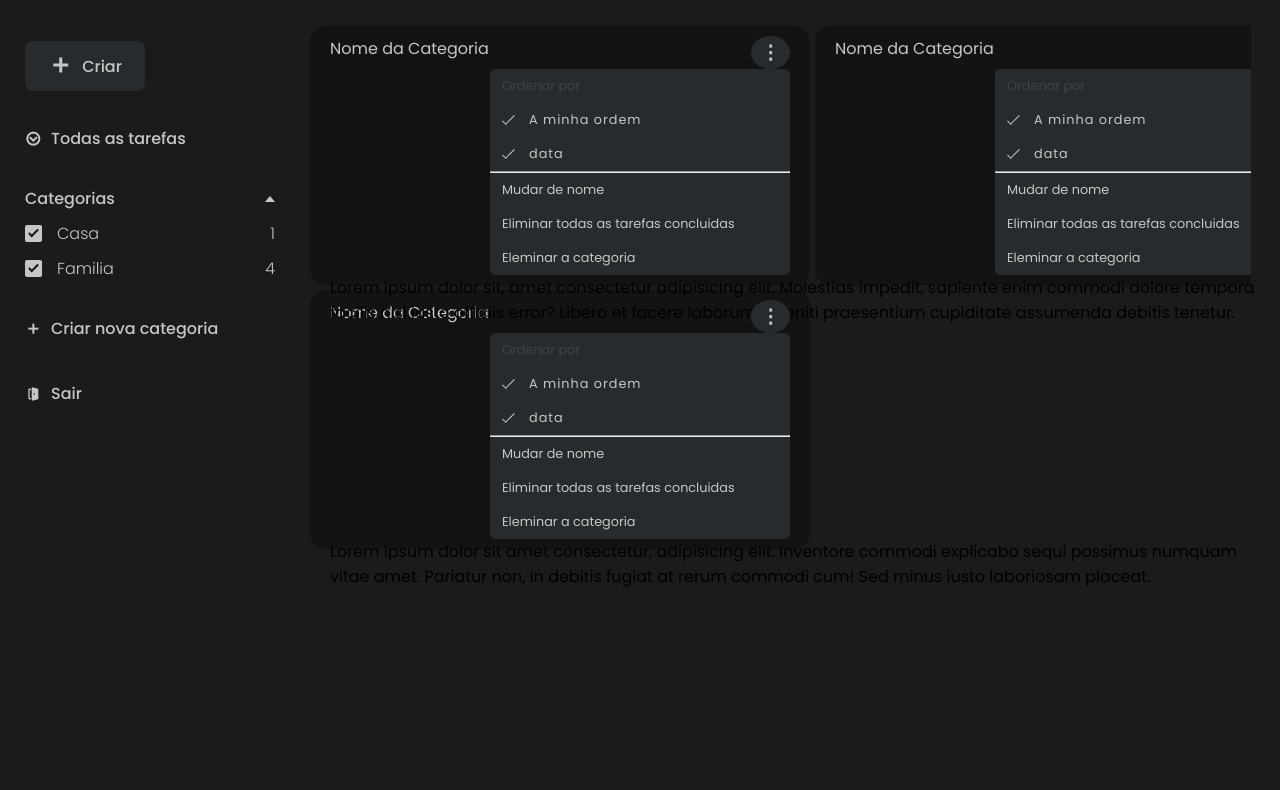
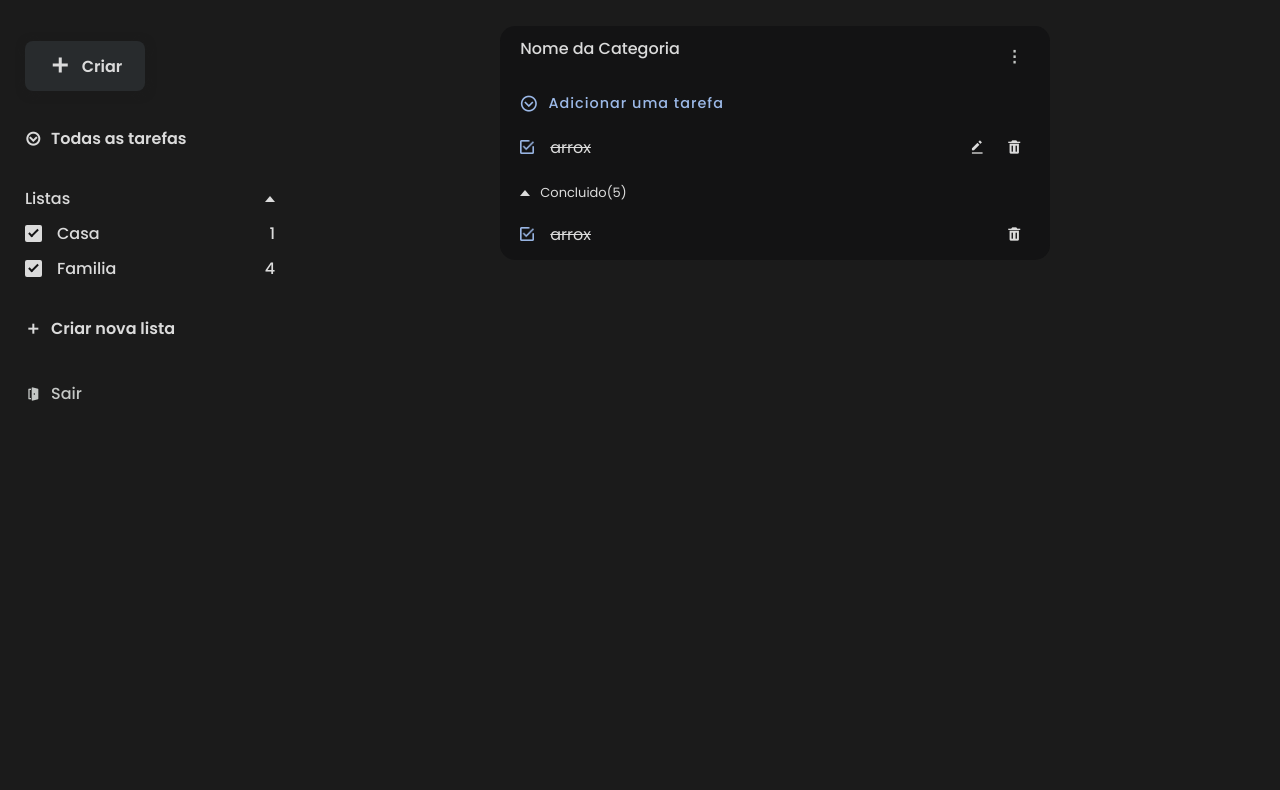
Before and after one commit to jenilsonlucas/learningWebFrontEnd, a plain HTML site: page to-do-list/index.html in a window 1280 px wide. Shown: the part 100-890 px from the top of the page. Drawn offline with nearby package versions, Linux system fonts and the light colour scheme.

Commit message:
mandando tudo para o git

```diff
--- a/to-do-list/assets/styles/style.css
+++ b/to-do-list/assets/styles/style.css
@@ -39,7 +39,7 @@ body{
 .navbar-top .menu-icon{
     font-size: 2em;
     font-weight: 700;
-    color: #C4C7C5;
+    color: #DBDBDB;
     display: flex;
     align-items: flex-end;
     padding: 6px;
@@ -52,7 +52,7 @@ body{
 .navbar-top .menu h1{
     font-size: 2em;
     font-weight: 700;
-    color:#C4C7C5;
+    color:#DBDBDB;
 }
 
 .navbar-top .info{
@@ -243,7 +243,7 @@ aside .navbar-side{
     width: 120px;
     height: 50px;
     font-size: 1em;
-    font-weight: 500;
+    font-weight: 600;
     display: flex;
     gap: 10px;
     justify-content: center;
@@ -251,7 +251,7 @@ aside .navbar-side{
     background: #282B2D;
     border: none;
     border-radius:8px;
-    color: #C4C7C5;
+    color: #DBDBDB;
     box-shadow: 1px 2px 10px #1B1B1B;
     transition: .3s;
     cursor: pointer;
@@ -270,9 +270,9 @@ aside .navbar-side{
     display: flex;
     gap: 10px;
     align-items: center;
-    color: #C4C7C5;
+    color: #DBDBDB;
     font-size: 1em;
-    font-weight: 500;
+    font-weight: 600;
     padding: 5px 0;
     border-radius: 20px;
     transition: padding .3s;
@@ -290,7 +290,7 @@ aside .navbar-side{
 
 .navbar-side .dropdown{
     position: relative;
-    color: #C4C7C5;
+    color: #DBDBDB;
     font-size: 1em;
 }
 
@@ -307,11 +307,11 @@ aside .navbar-side{
     height: 0;
     border-left: 5px solid transparent;
     border-right: 5px solid transparent;
-    border-bottom: 6px solid #C4C7C5;
+    border-bottom: 6px solid #DBDBDB;
 }
 
 .dropdown .menu li{
-    font-weight: 300;
+    font-weight: 500;
     display: flex;
     align-items: center;
     justify-content: space-between;
@@ -326,13 +326,13 @@ aside .navbar-side{
 .dropdown .menu li div .checkbox{
    width: 17px;
    height: 17px;
-   border: 2px solid #C4C7C5;
+   border: 2px solid #DBDBDB;
    border-radius: 2px;
    position: relative;
 }
 
 .dropdown .menu li div .checkbox[aria-checked="true"]{
-    background: #C4C7C5;
+    background: #DBDBDB;
 }
 
 .dropdown .menu li div .checkbox[aria-checked="true"]::after{
@@ -377,10 +377,12 @@ aside .navbar-side{
 .content .tasks-list{
     max-width: 97%;
     max-height: 75%;
+    min-height: 75%;
     display: grid;
     grid-template-columns: repeat(2, 1fr);
+    align-items: start;
     gap: 5px;
-    overflow: hidden scroll;
+    overflow: hidden auto;
     padding: 10px;
 }
 
@@ -388,34 +390,48 @@ aside .navbar-side{
     grid-column: 1 / -1;
     width: 50%;
     justify-self: center;
-    width: 600px;
+    width: 550px;;
 }
 .tasks-list .task-item{
-    width: 500px;
+    position: relative;
+    max-height: 410px;
+    width: 490px;
     background: #131314;
-    padding: 10px 20px;
+    padding: 0px 20px;
     border-radius: 15px;
     transition: all .2s ease;
-
-
+    overflow: hidden scroll;
+    overscroll-behavior: none;
 }
 
 .tasks-list .task-item:hover{
-    box-shadow: 1px 2px 0px #000;
+    box-shadow: 1px 2px 10px #40444a28;
+}
+
+.tasks-list .task-item:only-child  #task-back-head{
+    width: 510px;
+    z-index: 500;
+}
+.task-item #task-back-head{
+    position: fixed;
+    width: 450px;
+    background: #131314;
+    padding: 10px 0px 5px 0px;
+    z-index: 500;
 }
 
 
 .task-item .task-head{
+    position: relative;
     display: flex;
     align-items: flex-start;
     justify-content: space-between;
-
 }
 
 .task-head > p{
     font-size: 1em;
-    font-weight: 400;
-    color: #C4C7C5;
+    font-weight: 500;
+    color: #DBDBDB;
     width: 200px;
 }
 
@@ -426,16 +442,19 @@ aside .navbar-side{
     justify-content: flex-end;
     flex-direction: column;
     z-index: 5;
+
 }
 
 .task-head .options .icon-option{
     position: relative;
-    display: inline-block;
-    font-size: 1.2em;
+    font-size: 1em;
     font-weight: 700;
     color: #C4C7C5;
-    padding: 2px 10px;
+    padding: 8px 8px;
     border-radius: 50%;
+    display: flex;
+    align-items:center;
+    justify-content: center;
     cursor: pointer;
     transition: .3s;
 }
@@ -446,7 +465,7 @@ aside .navbar-side{
 
 .task-head .options .icon-option.active{
     background-color: #282B2D;
-    color: #C4C7C5;
+    color: #40444A;
 }
 
 .task-head .icon-option[p-title]::after{
@@ -457,9 +476,9 @@ aside .navbar-side{
     width: 100px;
     transform: translate(-50%, 25px);
     background: #40444A;
-    color: #C4C7C5;
-    font-size: 8px;
-    font-weight: 700;
+    color: #DBDBDB;
+    font-size: 0.5em;
+    font-weight: 500;
     border-radius: 4px;
     opacity: 0;
     padding: 5px 10px;
@@ -477,8 +496,11 @@ aside .navbar-side{
 }
 
 .task-head .options .category-options{
+    display: none;
+    position: relative;
     background: #282B2D;
     width: 300px;
+    height: 300px;
     border-radius: 5px;
     box-shadow: 0px 5px 10px #131314;
     overflow: hidden;
@@ -534,9 +556,9 @@ aside .navbar-side{
 }
 
 hr{
-    color: #C4C7C5;
-    font-weight: 500;
-    font-size: 0.8em;
+    color: #c4c7c542;
+    font-weight: 100;
+    font-size: 0.1em;
 }
 
 .options .category-options .box-options > span{
@@ -552,5 +574,196 @@ hr{
 }
 
 .task-item .task-content{
+    position: relative;
+    top: auto;
+    width: 100%;
+    padding: 15px 0px 0 0;
+}
+
+
+.task-item div .add-task{
+    position: relative;
+    display: flex;
+    gap: 10px;
+    align-items: center;
+    padding: 6px;
+    margin-top: 10px;
+    margin-left: -7px;
+    border-radius: 20px;
+    transition: .3s;
+    z-index: 500;
+}
+
+.add-task i{
+    font-size: 1.2em;
+    font-weight: 500;
+    color: #9CB9E8;
+    cursor: pointer;
+ }
+
+ .add-task span{
+    font-size: 0.9em;
+    font-weight: 500;
+    color: #9CB9E8;
+    cursor: pointer;
+    letter-spacing: 1px;
+ }
+
+ .add-task:hover{
+    background: #9cb9e827;
+ }
+
+ .task-content .no-tasks{
+    position:relative;
+    width: 100%;
+    display: flex;
+    align-items: center;
+    justify-content: center;
+    flex-direction: column;
+    margin-top: 20px;
+ }
+
+ .task-content .no-tasks img{
+    width: 190px;
+    object-fit: cover;
+ }
+
+ .no-tasks-head{
+    text-align: center;
+    width: 250px;
+ }
+
+ .no-tasks-head h3{
+    font-size: 1.2em;
+    color: #DBDBDB;
+    font-weight: 500;
+ }
+ .no-tasks-head p{
+    font-size: 0.8em;
+    color:#DBDBDB;
+    font-weight: 400;
+    padding: 10px 35px;
+ }
+
+ .task-container{
+    position: relative;
+    margin-top: 15px;
+ }
+
+ .task-container.first{
+    position: relative;
+    margin-top: 90px;
+ }
+
+ .task-container li{
+    color: #DBDBDB;
+    font-size: 1em;
+    padding-left: 30px;
+    user-select: none;
+    cursor: pointer;
+    position:relative;
+    margin-bottom: 10px;
+    display: flex;
+    justify-content: space-between;
+    align-items: center;
+
+ }
+
+ .task-container li::before{
+    content: "";
     position: absolute;
+    height: 14px;
+    width: 14px;
+    background: url(/to-do-list/assets/images/check-box-empty.png) no-repeat;
+    background-size: cover;
+    background-position: center;
+    left: 0;
+    top: 50%;
+    transform: translateY(-50%);
+ }
+
+
+ .task-container li.checked span{
+    text-decoration: line-through;
+ }
+
+.task-container li .task-option{
+    display: flex;
+    align-items: center;
+    justify-content: center;
+    gap: 5px;
 }
+.task-container li .btn{
+    background: transparent;
+    border:none;
+    outline: none;
+    font-size: 1em;
+    font-weight: 500;
+    color: #DBDBDB;
+    cursor: pointer;
+    padding: 8px 8px;
+    border-radius: 50%;
+    display: flex;
+    align-items: center;
+    justify-content: center;
+    transition: .3s;
+}
+
+.task-container li .btn:hover{
+    background: #282928;;
+}
+
+    .task-container li.checked::before{
+        background: url(/to-do-list/assets/images/check-box.png) no-repeat;
+        background-size: cover;
+        background-position: center;
+    }
+
+    .task-dropdown{
+        margin-top: 20px;
+    }
+
+    .task-dropdown .select{
+        display: flex;
+        align-items: center;
+        gap: 10px;
+        cursor: pointer;
+    }
+
+    .task-dropdown .select .selected{
+        font-size: small;
+        color: #DBDBDB;
+        user-select: none;
+    }
+
+    .info-checked{
+        display: flex;
+        align-items: center;
+        justify-content: center;
+        flex-direction: column;
+        padding: 40px 0;
+        margin-top: 50px;
+    }
+    .info-checked .img img{
+        width: 210px;
+        object-fit: cover;
+        user-select: none;
+    }
+
+    .info-checked .info{
+        text-align:center;
+    }
+
+    .info-checked .info p{
+        font-size: 1.1em;
+        font-weight: 500;
+        color: #DBDBDB;
+        padding-bottom: 15px;
+        user-select: none;
+    }
+
+    .info-checked .info span{
+        font-size: 0.9em;
+        color: #DBDBDB;
+        user-select: none;
+    }
--- a/to-do-list/index.html
+++ b/to-do-list/index.html
@@ -54,7 +54,7 @@
             <a href="#" class="thing-all"><i class='bx bx-chevron-down-circle'></i>Todas as tarefas</a>
             <div class="dropdown">
                 <div class="select">
-                    <span class="selected">Categorias</span>
+                    <span class="selected">Listas</span>
                     <div class="caret"></div>
                 </div>
                 <ul class="menu">
@@ -68,7 +68,7 @@
                     </li>
                 </ul>
             </div>
-            <span class="thing-all"><i class='bx bx-plus'></i>Criar nova categoria</span>
+            <span class="thing-all"><i class='bx bx-plus'></i>Criar nova lista</span>
             <a href="#" class="loggout"><i class='bx bxs-door-open'></i>Sair</a>
 
         </nav>
@@ -77,16 +77,21 @@
     <div class="content">
         <div class="tasks-list">
             <div class="task-item">
+                <div id="task-back-head">
                     <div class="task-head">
                         <p>Nome da Categoria</p>
                         <span class="options">
-                        <span class="icon-option active" p-title="Opções da categoria">⋮</span>
+                            <span class="icon-option " p-title="Opções da lista">⋮</span>
                             <div class="category-options">
                                 <div class="box-options">
                                     <p>Ordenar por</p>
                                     <ul>
-                                    <li><span class="checkbox" tabindex="0" role="checkbox" aria-checked="true"></span><span class="order my-order">A minha ordem</span></li>
-                                    <li><span class="checkbox" tabindex="0" role="checkbox" aria-checked="true"></span><span class="order data-order">data</span></li>
+                                        <li><span class="checkbox" tabindex="0" role="checkbox"
+                                                aria-checked="true"></span><span class="order my-order">A minha
+                                                ordem</span></li>
+                                        <li><span class="checkbox" tabindex="0" role="checkbox"
+                                                aria-checked="true"></span><span class="order data-order">data</span>
+                                        </li>
                                     </ul>
                                 </div>
                                 <hr>
@@ -99,59 +104,32 @@
                             </div>
                         </span>
                     </div>
-                <div class="task-content">
-                    <p>Lorem ipsum dolor sit, amet consectetur adipisicing elit. Molestias impedit, sapiente enim commodi dolore tempora facilis nisi iusto officiis error? Libero et facere laborum deleniti praesentium cupiditate assumenda debitis tenetur.</p>
+                    <div class="add-task">
+                        <i class='bx bx-chevron-down-circle'></i><span>Adicionar uma tarefa</span>
                     </div>
                 </div>
-            <div class="task-item">
-                <div class="task-head">
-                    <p>Nome da Categoria</p>
-                    <span class="options">
-                        <span class="icon-option active" p-title="Opções da categoria">⋮</span>
-                        <div class="category-options">
-                            <div class="box-options">
-                                <p>Ordenar por</p>
-                                <ul>
-                                    <li><span class="checkbox" tabindex="0" role="checkbox" aria-checked="true"></span><span class="order my-order">A minha ordem</span></li>
-                                    <li><span class="checkbox" tabindex="0" role="checkbox" aria-checked="true"></span><span class="order data-order">data</span></li>
+                <div class="task-content"></div>
+                <ul class="task-container first">
+                    <li class="checked"><span class="task-text">arrox</span>
+                        <div class="task-option">
+                            <button class="btn edit"><i class='bx bxs-edit-alt'></i></button>
+                            <button class="btn delete"><i class='bx bxs-trash'></i></button>
+                        </div>
+                    </li>
+                </ul>
+                <div class="task-dropdown">
+                    <div class="select">
+                        <div class="caret"></div>
+                        <span class="selected">Concluido(5)</span>
+                    </div>
+                    <ul class="task-container">
+                        <li class="checked"><span class="task-text">arrox</span>
+                            <div class="task-option">
+                                <button class="btn delete"><i class='bx bxs-trash'></i></button>
+                            </div>
+                        </li>
                     </ul>
                 </div>
-                            <hr>
-
-                            <div class="box-options">
-                                <span class="change-name">Mudar de nome</span>
-                                <span class="delete-task-done">Eliminar todas as tarefas concluidas</span>
-                                <span class="delete-category">Eleminar a categoria</span>
-                            </div>
-                        </div>
-                    </span>
-                </div>
-            </div>
-            <div class="task-item">
-                <div class="task-head">
-                    <p>Nome da Categoria</p>
-                    <span class="options">
-                        <span class="icon-option active" p-title="Opções da categoria">⋮</span>
-                        <div class="category-options active">
-                            <div class="box-options">
-                                <p>Ordenar por</p>
-                                <ul>
-                                    <li><span class="checkbox" tabindex="0" role="checkbox" aria-checked="true"></span><span class="order my-order">A minha ordem</span></li>
-                                    <li><span class="checkbox" tabindex="0" role="checkbox" aria-checked="true"></span><span class="order data-order">data</span></li>
-                                </ul>
-                            </div>
-                            <hr>
-
-                            <div class="box-options">
-                                <span class="change-name">Mudar de nome</span>
-                                <span class="delete-task-done">Eliminar todas as tarefas concluidas</span>
-                                <span class="delete-category">Eleminar a categoria</span>
-                            </div>
-                        </div>
-                    </span>
-                </div>
-                <div class="task-content">
-                    <p>Lorem ipsum dolor sit amet consectetur, adipisicing elit. Inventore commodi explicabo sequi possimus numquam vitae amet. Pariatur non, in debitis fugiat at rerum commodi cum! Sed minus iusto laboriosam placeat.</p>
             </div>
         </div>
 
```
Also changed, not shown: to-do-list/done-tasks.html (added, +9 -0 lines), to-do-list/no-task.html (added, +7 -0 lines), car/assets/js/script.js (deleted), to-do-list/assets/images/To do list-bro.svg (added), to-do-list/assets/images/check-box-empty.png (added), to-do-list/assets/images/check-box.png (added), to-do-list/assets/images/img-checked.svg (added). Lines whose indentation alone changed are shown as unchanged.
